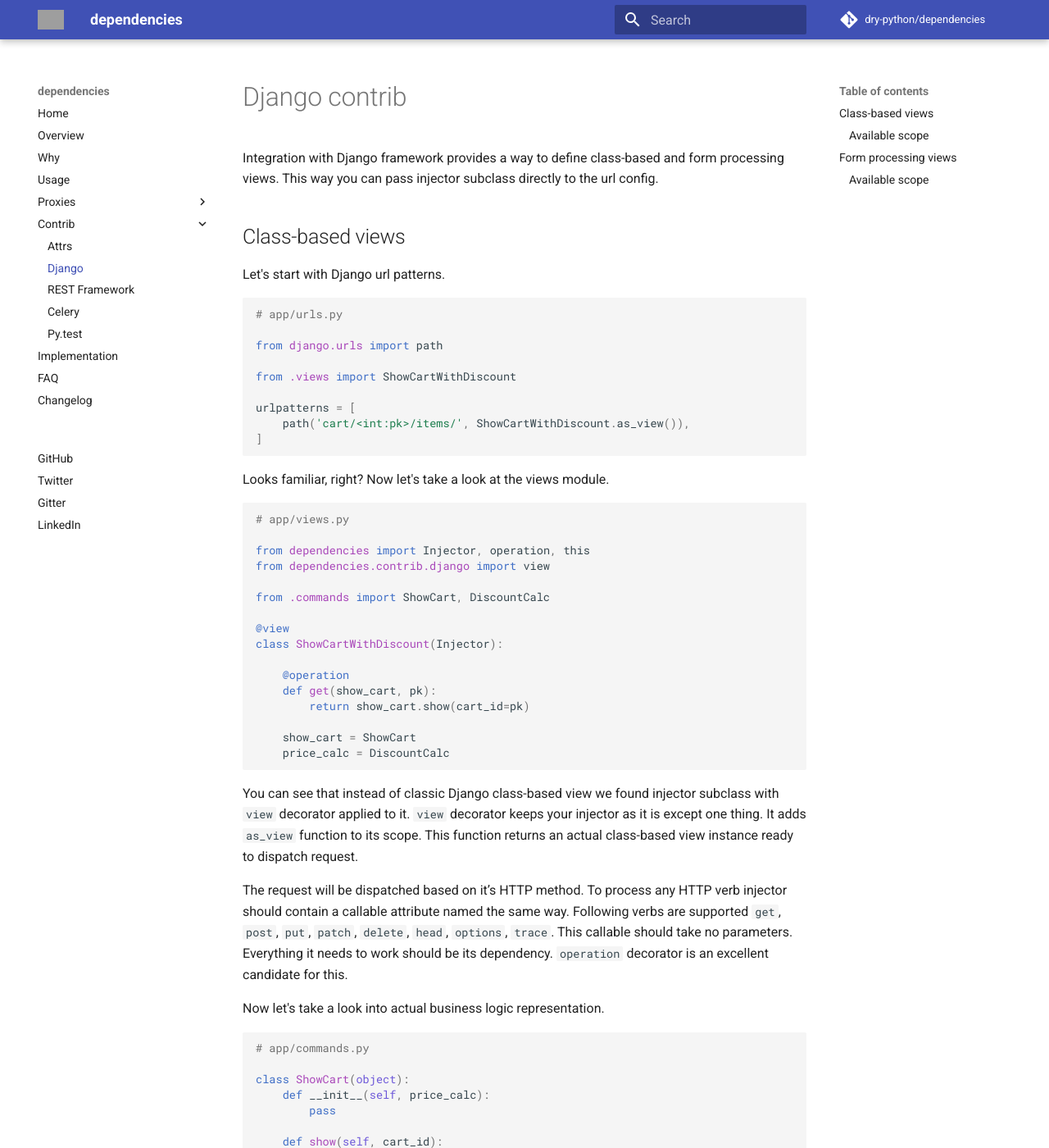
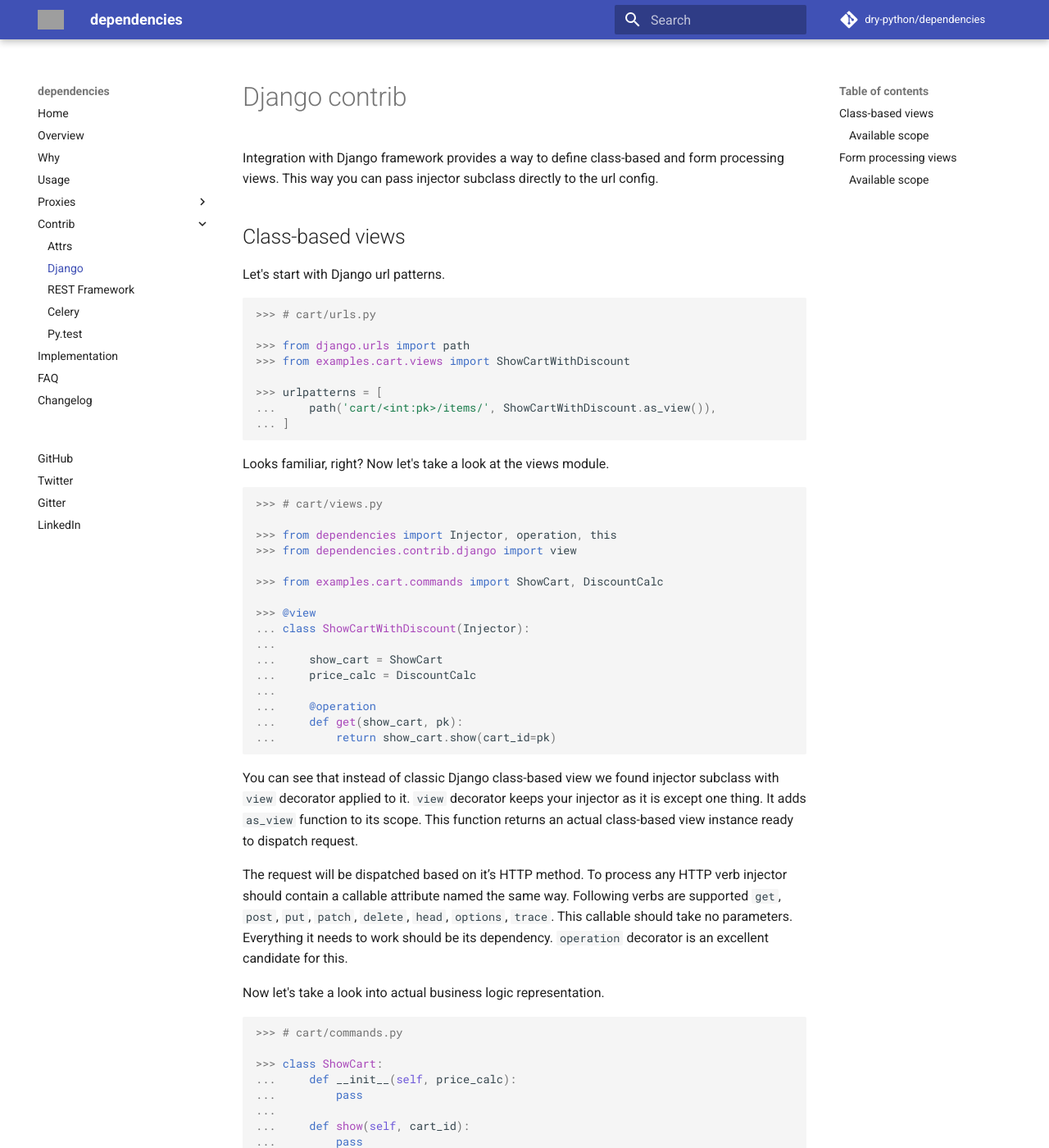
Before and after one commit to proofit404/dependencies, an MkDocs documentation site: the page built from docs/contrib/django.md, in a window 1280 px wide and 1400 px high. Shown: the whole window at 82% size. Built offline with MkDocs 1.6.1 and Material for MkDocs 9.7.7, drawn with Linux system fonts in a browser that asks for light colours; comment, search, counter and statistics services are not loaded; some of the changed text lies outside the part shown; grey boxes are pictures that could not be loaded.

Commit message:
Rewrite code examples in "Django" documentation chapter with doctest.

````diff
--- a/docs/contrib/django.md
+++ b/docs/contrib/django.md
@@ -8,37 +8,40 @@ directly to the url config.
 
 Let's start with Django url patterns.
 
-```python
-# app/urls.py
+```pycon
 
-from django.urls import path
+>>> # cart/urls.py
 
-from .views import ShowCartWithDiscount
+>>> from django.urls import path
+>>> from examples.cart.views import ShowCartWithDiscount
 
-urlpatterns = [
-    path('cart/<int:pk>/items/', ShowCartWithDiscount.as_view()),
-]
+>>> urlpatterns = [
+...     path('cart/<int:pk>/items/', ShowCartWithDiscount.as_view()),
+... ]
+
 ```
 
 Looks familiar, right? Now let's take a look at the views module.
 
-```python
-# app/views.py
+```pycon
 
-from dependencies import Injector, operation, this
-from dependencies.contrib.django import view
+>>> # cart/views.py
 
-from .commands import ShowCart, DiscountCalc
+>>> from dependencies import Injector, operation, this
+>>> from dependencies.contrib.django import view
 
-@view
-class ShowCartWithDiscount(Injector):
+>>> from examples.cart.commands import ShowCart, DiscountCalc
 
-    @operation
-    def get(show_cart, pk):
-        return show_cart.show(cart_id=pk)
+>>> @view
+... class ShowCartWithDiscount(Injector):
+...
+...     show_cart = ShowCart
+...     price_calc = DiscountCalc
+...
+...     @operation
+...     def get(show_cart, pk):
+...         return show_cart.show(cart_id=pk)
 
-    show_cart = ShowCart
-    price_calc = DiscountCalc
 ```
 
 You can see that instead of classic Django class-based view we found
@@ -56,18 +59,20 @@ parameters. Everything it needs to work should be its dependency.
 
 Now let's take a look into actual business logic representation.
 
-```python
-# app/commands.py
+```pycon
 
-class ShowCart(object):
-    def __init__(self, price_calc):
-        pass
+>>> # cart/commands.py
 
-    def show(self, cart_id):
-        pass
+>>> class ShowCart:
+...     def __init__(self, price_calc):
+...         pass
+...
+...     def show(self, cart_id):
+...         pass
 
-class DiscountCalc(object):
-    pass
+>>> class DiscountCalc:
+...     pass
+
 ```
 
 ### Available scope
@@ -92,31 +97,32 @@ related to the current request.
 Form processing views are similar to regular views in case of
 definition.
 
-```python
-# app/views.py
+```pycon
 
-from dependencies import Injector, this
-from dependencies.contrib.django import form_view
+>>> # cart/views.py
 
-from .commands import AddItem
-from .forms import CartForm
+>>> from dependencies import Injector, this
+>>> from dependencies.contrib.django import form_view
+>>> from examples.cart.commands import AddItem
+>>> from examples.cart.forms import CartForm
 
-@form_view
-class AddCartItem(Injector):
+>>> @form_view
+... class AddCartItem(Injector):
+...
+...     # Attributes usual to the FormView to setup view behavior.
+...     form_class = CartForm
+...     template_name = 'carts/add_item.html'
+...     success_url = '/purchase_complete/'
+...
+...     # Form Handling callbacks.
+...     form_valid = this.command.process
+...     form_invalid = this.command.show_error
+...     command = AddItem
+...
+...     # Optional data decomposition.
+...     item_name = this.form.cleaned_data['item_name']
+...     order_id = this.form.cleaned_data['order_id']
 
-    # Attributes usual to the FormView to setup view behavior.
-    form_class = CartForm
-    template_name = 'carts/add_item.html'
-    success_url = '/purchase_complete/'
-
-    # Form Handling callbacks.
-    form_valid = this.command.process
-    form_invalid = this.command.show_error
-    command = AddItem
-
-    # Optional data decomposition.
-    item_name = this.form.cleaned_data['item_name']
-    order_id = this.form.cleaned_data['order_id']
 ```
 
 `form_valid` and `form_valid` are two entry points for processing data.
````
Also changed, not shown: 5 other files.
